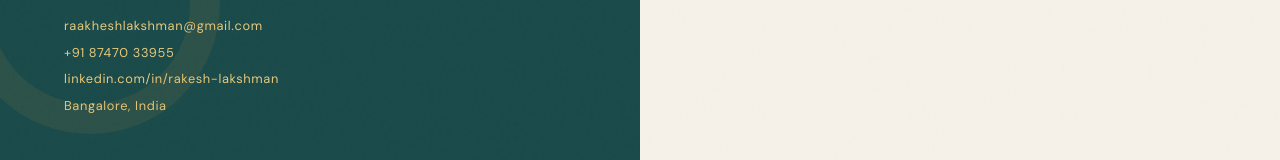
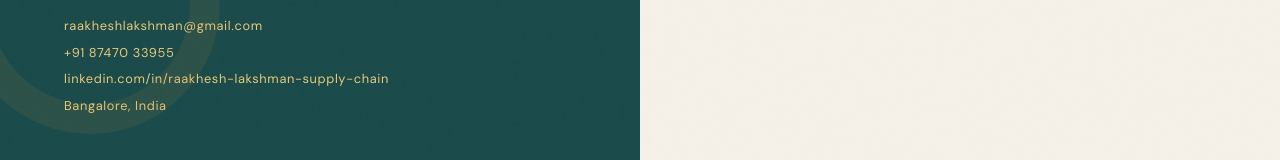
Before and after one commit to sonho87/rakesh-portfolio, a plain HTML site: page index.html in a window 1280 px wide. Shown: the part 605-765 px from the top of the page. Drawn offline with nearby package versions, Linux system fonts and the light colour scheme.

Commit message:
Update LinkedIn URL to raakhesh-lakshman-supply-chain
Co-Authored-By: Claude Opus 4.8 <noreply@anthropic.com>

```diff
--- a/index.html
+++ b/index.html
@@ -629,7 +629,7 @@
     <div class="hero-contact">
       <a href="mailto:raakheshlakshman@gmail.com">raakheshlakshman@gmail.com</a>
       <a href="tel:+918747033955">+91 87470 33955</a>
-      <a href="https://www.linkedin.com/in/rakesh-lakshman-80b70637/" target="_blank">linkedin.com/in/rakesh-lakshman</a>
+      <a href="https://www.linkedin.com/in/raakhesh-lakshman-supply-chain" target="_blank">linkedin.com/in/raakhesh-lakshman-supply-chain</a>
       <a>Bangalore, India</a>
     </div>
   </div>
@@ -993,7 +993,7 @@
   <div class="cta-btns">
     <a href="mailto:raakheshlakshman@gmail.com?subject=Opportunity%20%E2%80%94%20saw%20your%20portfolio&body=Hi%20Raakhesh%2C%0A%0AI%20came%20across%20your%20portfolio%20and%20would%20like%20to%20connect.%0A%0A" class="btn btn-dark">✉ Email</a>
     <a href="https://wa.me/918747033955?text=Hi%20Raakhesh%2C%20I%20saw%20your%20portfolio%20and%20would%20like%20to%20connect." target="_blank" rel="noopener" class="btn btn-outline">WhatsApp</a>
-    <a href="https://www.linkedin.com/in/rakesh-lakshman-80b70637/" target="_blank" rel="noopener" class="btn btn-outline">LinkedIn</a>
+    <a href="https://www.linkedin.com/in/raakhesh-lakshman-supply-chain" target="_blank" rel="noopener" class="btn btn-outline">LinkedIn</a>
   </div>
   <div style="margin-top:1.4rem; font-size:0.92rem; color:rgba(13,13,13,0.7);">
     Prefer direct? <a href="mailto:raakheshlakshman@gmail.com" style="color:var(--ink); font-weight:600;">raakheshlakshman@gmail.com</a> &nbsp;·&nbsp; <a href="https://wa.me/918747033955" target="_blank" rel="noopener" style="color:var(--ink); font-weight:600;">+91 87470 33955</a>
```
Also changed, not shown: portfolio.html (+2 -2 lines).
